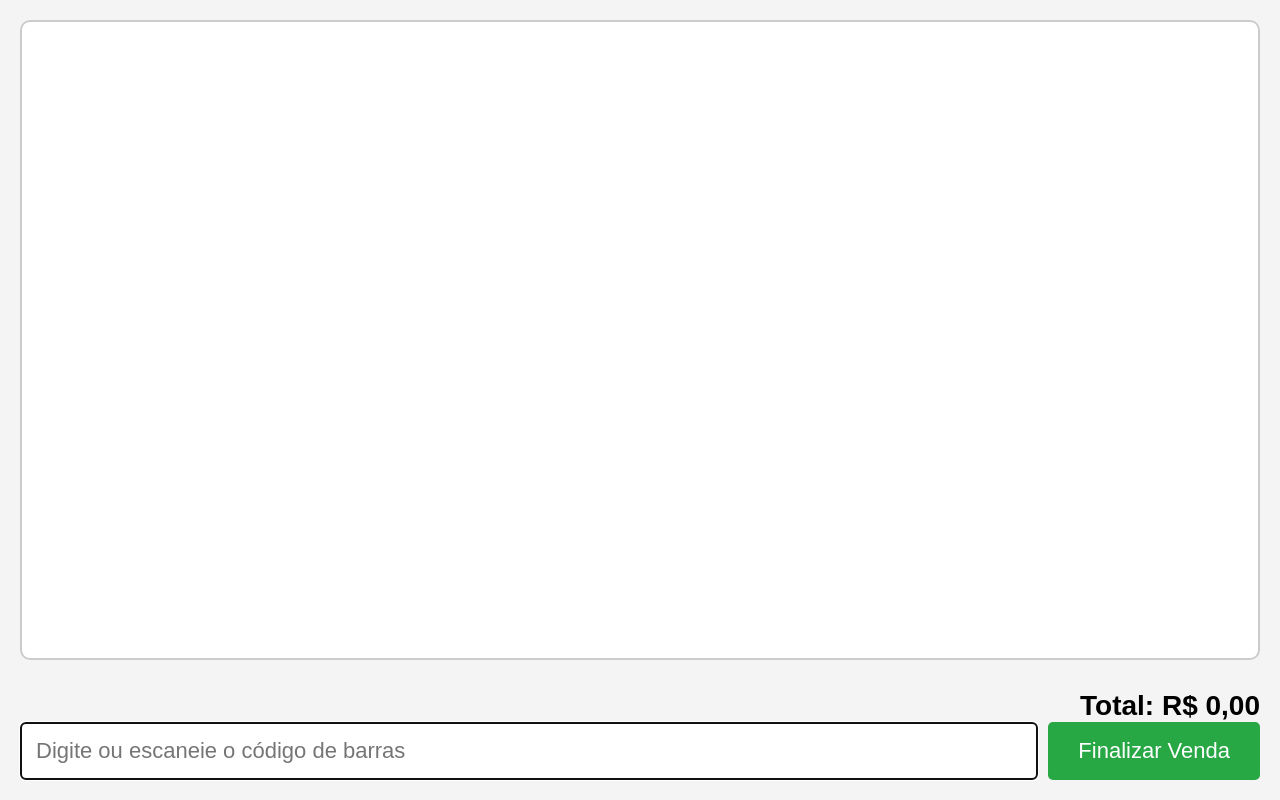
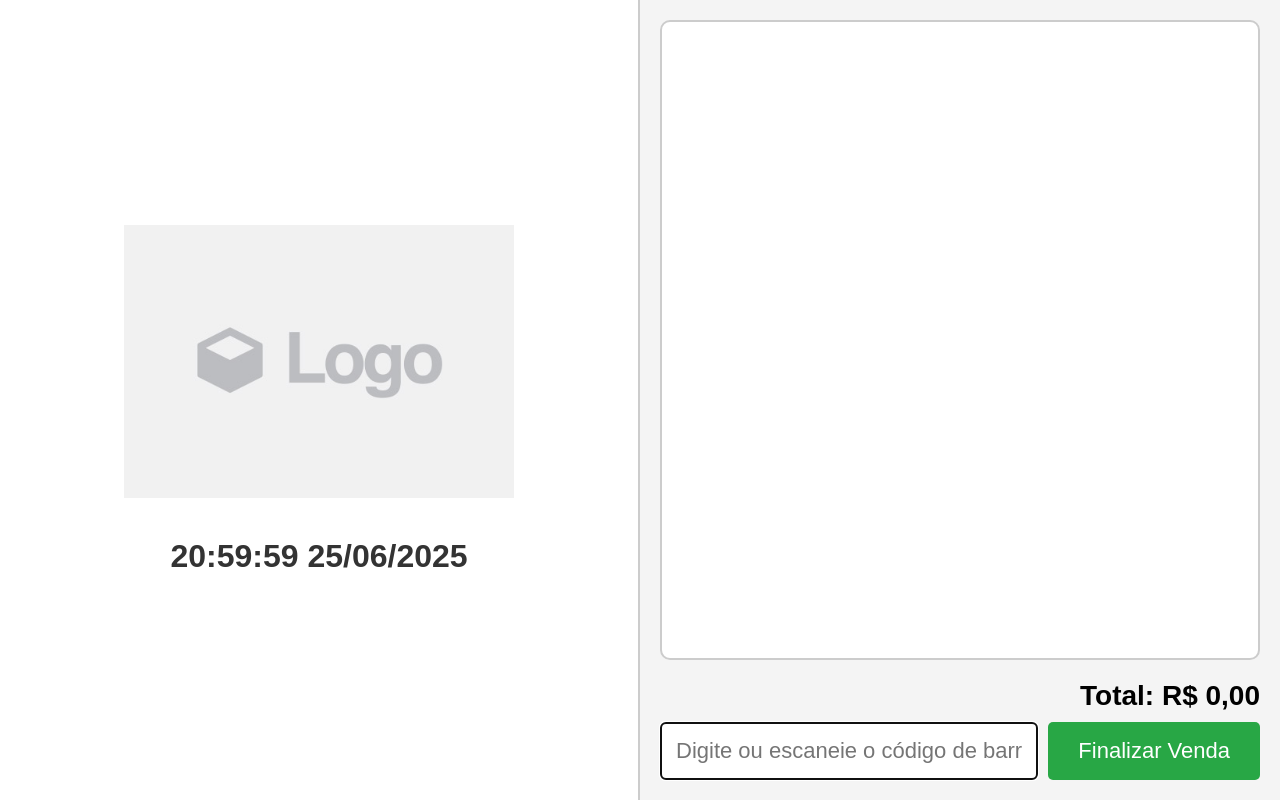
Before and after one commit to RafaelMSantos19/marktSystem, an Electron app: page electron/index.html in a window 1280 px wide. Drawn offline with Linux system fonts and the light colour scheme.

Commit message:
feat: adicionada logo e o relogio a tela PDV

```diff
--- a/electron/index.html
+++ b/electron/index.html
@@ -6,16 +6,19 @@
   <link rel="stylesheet" href="style.css">
 </head>
 <body>
-  <div class="container">
-    <div class="display" id="lista-produtos">
-      <!-- Produtos inseridos serão adicionados aqui -->
+  <div class="layout">
+    <div class="lado-esquerdo">
+      <img src="logo.png" alt="Logo do Mercado" class="logo">
+      <div id="relogio" class="relogio">00:00:00 00/00/0000</div>
     </div>
 
-    <div class="total" id="total-geral">Total: R$ 0,00</div>
-
-    <div class="controls">
-      <input type="text" id="codigo-barra" placeholder="Digite ou escaneie o código de barras" autofocus />
-      <button onclick="finalizarVenda()">Finalizar Venda</button>
+    <div class="lado-direito">
+      <div class="display" id="lista-produtos"></div>
+      <div class="total" id="total-geral">Total: R$ 0,00</div>
+      <div class="controls">
+        <input type="text" id="codigo-barra" placeholder="Digite ou escaneie o código de barras" autofocus />
+        <button onclick="finalizarVenda()">Finalizar Venda</button>
+      </div>
     </div>
   </div>
 
@@ -76,6 +79,15 @@
       }
     });
 
+    // ⏰ Relógio
+    function atualizarRelogio() {
+      const agora = new Date();
+      const hora = agora.toLocaleTimeString('pt-BR');
+      const data = agora.toLocaleDateString('pt-BR');
+      document.getElementById('relogio').innerText = `${hora} ${data}`;
+    }
+    setInterval(atualizarRelogio, 1000);
+    atualizarRelogio();
   </script>
 </body>
 </html>
--- a/electron/style.css
+++ b/electron/style.css
@@ -4,12 +4,41 @@ body {
   background-color: #f4f4f4;
 }
 
-.container {
+.layout {
+  display: flex;
+  height: 100vh;
+}
+
+.lado-esquerdo {
+  width: 50%;
+  background-color: #ffffff;
+  padding: 40px;
+  box-sizing: border-box;
   display: flex;
   flex-direction: column;
-  height: 100vh;
+  align-items: center;
+  justify-content: center;
+  border-right: 2px solid #ccc;
+}
+
+.logo {
+  max-width: 70%;
+  height: auto;
+  margin-bottom: 40px;
+}
+
+.relogio {
+  font-size: 32px;
+  font-weight: bold;
+  color: #333;
+}
+
+.lado-direito {
+  width: 50%;
   padding: 20px;
   box-sizing: border-box;
+  display: flex;
+  flex-direction: column;
 }
 
 .display {
@@ -34,7 +63,7 @@ body {
   font-size: 28px;
   font-weight: bold;
   text-align: right;
-  margin-top: 10px;
+  margin-bottom: 10px;
 }
 
 .controls {
```
Also changed, not shown: electron/logo.png (added).
